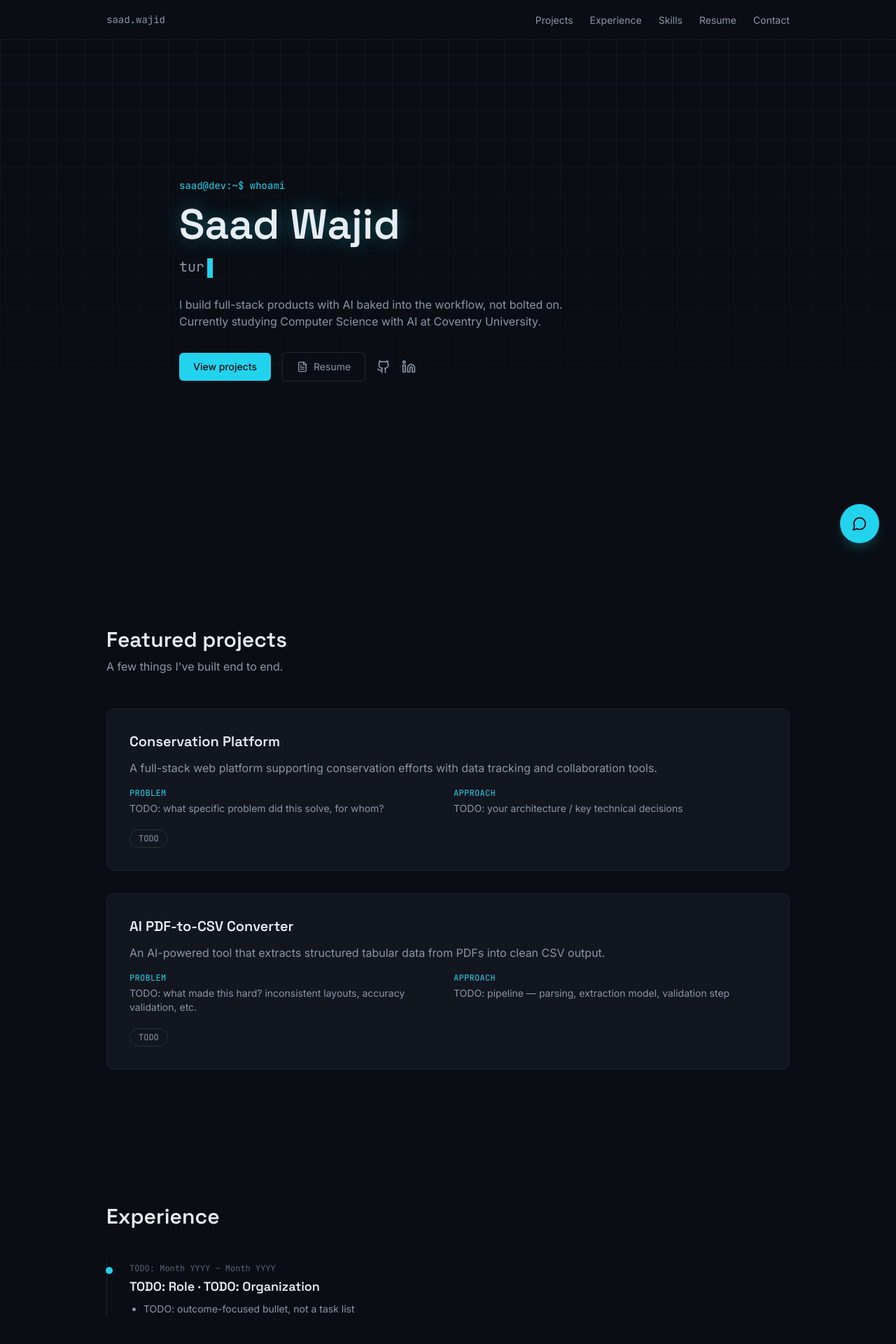
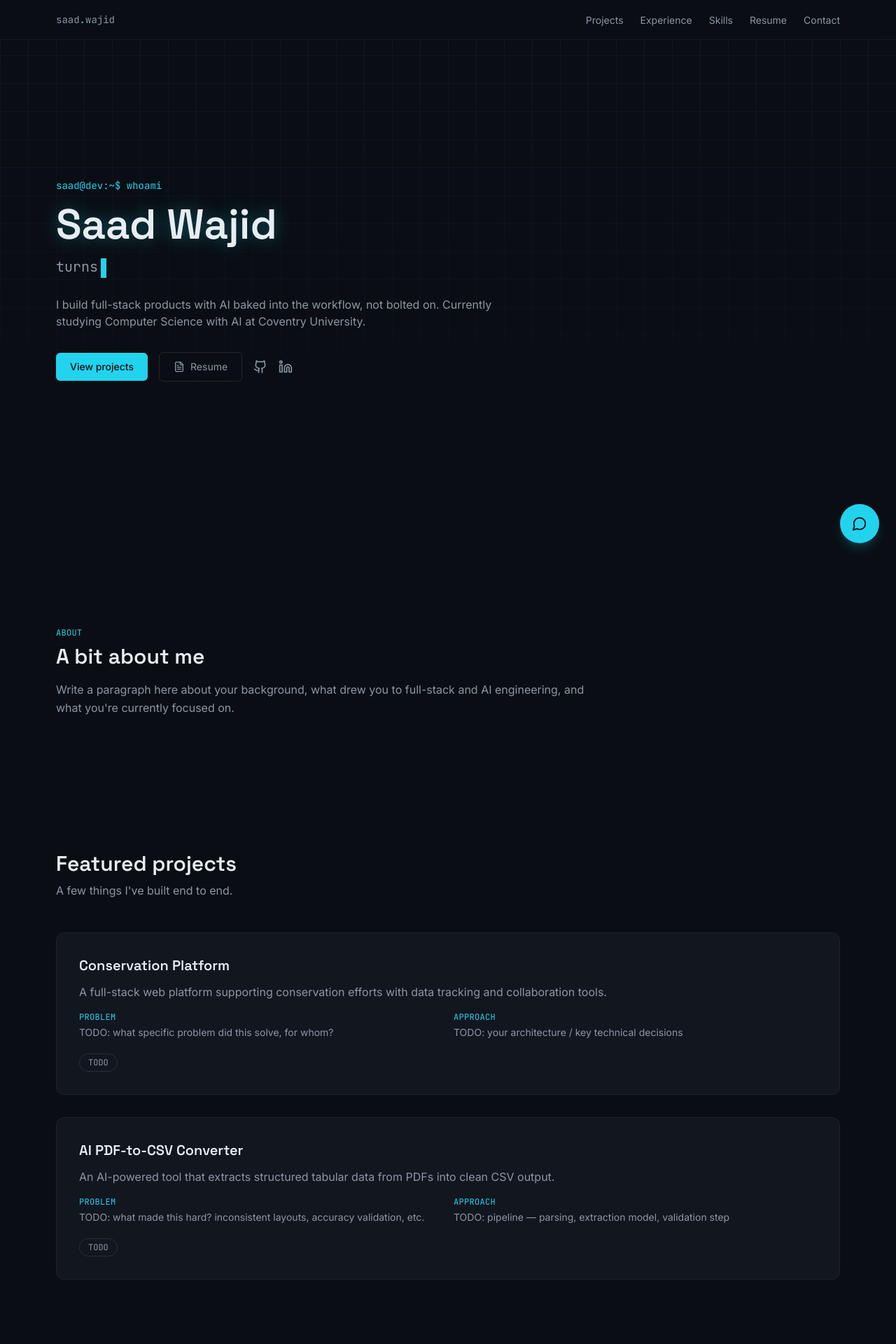
Before and after one commit to Calculite01/Portfolio-Site, a Next.js app: page / in a window 1280 px wide. Shown: the top 1920 px of the page at 70% size. Built offline with nearby package versions, Linux system fonts and the light colour scheme.

Commit message:
Increased width for large view devices

```diff
--- a/app/page.tsx
+++ b/app/page.tsx
@@ -1,5 +1,6 @@
 import Nav from "@/components/Nav";
 import Hero from "@/components/Hero";
+import AboutMe from "@/components/AboutMe";
 import Projects from "@/components/Projects";
 import Experience from "@/components/Experience";
 import Skills from "@/components/Skills";
@@ -13,6 +14,7 @@ export default function Home() {
     <main className="min-h-screen bg-bg">
       <Nav />
       <Hero />
+      <AboutMe />
       <Projects />
       <Experience />
       <Skills />
--- /dev/null
+++ b/components/AboutMe.tsx
@@ -0,0 +1,33 @@
+"use client";
+
+import { motion } from "framer-motion";
+
+export default function AboutMe() {
+  return (
+    <section id="about" className="mx-auto max-w-[1400px] px-6 py-24 sm:px-10 lg:px-20">
+      <motion.div
+        initial={{ opacity: 0, y: 20 }}
+        whileInView={{ opacity: 1, y: 0 }}
+        viewport={{ once: true, margin: "-80px" }}
+        transition={{ duration: 0.5, ease: "easeOut" }}
+        className="max-w-3xl"
+      >
+        <p className="font-mono text-xs uppercase tracking-wide text-accent">
+          About
+        </p>
+        <h2 className="mt-2 font-display text-2xl font-semibold text-ink sm:text-3xl">
+          A bit about me
+        </h2>
+        <p className="mt-4 leading-relaxed text-ink-muted">
+          {/* TODO: replace with your own paragraph — background, what got you
+          into full-stack + AI, what you're currently focused on learning or
+          building, what kind of role you're looking for. Keep it to one
+          tight paragraph; this isn't the place for a full bio. */}
+          Write a paragraph here about your background, what drew you to
+          full-stack and AI engineering, and what you&apos;re currently
+          focused on.
+        </p>
+      </motion.div>
+    </section>
+  );
+}
--- a/components/Contact.tsx
+++ b/components/Contact.tsx
@@ -6,7 +6,7 @@ import { links } from "@/lib/data";
 
 export default function Contact() {
   return (
-    <section id="contact" className="mx-auto max-w-5xl px-6 py-24">
+    <section id="contact" className="mx-auto max-w-[1400px] px-6 py-24 sm:px-10 lg:px-20">
       <motion.div
         initial={{ opacity: 0, y: 20 }}
         whileInView={{ opacity: 1, y: 0 }}
--- a/components/Education.tsx
+++ b/components/Education.tsx
@@ -5,7 +5,7 @@ import { education } from "@/lib/data";
 
 export default function Education() {
   return (
-    <section id="education" className="mx-auto max-w-5xl px-6 py-24">
+    <section id="education" className="mx-auto max-w-[1400px] px-6 py-24 sm:px-10 lg:px-20">
       <h2 className="font-display text-2xl font-semibold text-ink sm:text-3xl">
         Education
       </h2>
--- a/components/Experience.tsx
+++ b/components/Experience.tsx
@@ -5,7 +5,7 @@ import { experience } from "@/lib/data";
 
 export default function Experience() {
   return (
-    <section id="experience" className="mx-auto max-w-5xl px-6 py-24">
+    <section id="experience" className="mx-auto max-w-[1400px] px-6 py-24 sm:px-10 lg:px-20">
       <h2 className="font-display text-2xl font-semibold text-ink sm:text-3xl">
         Experience
       </h2>
--- a/components/Hero.tsx
+++ b/components/Hero.tsx
@@ -51,9 +51,9 @@ export default function Hero() {
   return (
     <section
       id="top"
-      className="relative flex min-h-screen flex-col items-start justify-center overflow-hidden bg-grid-fade px-6"
+      className="relative flex min-h-screen flex-col items-start justify-center overflow-hidden bg-grid-fade px-6 sm:px-10 lg:px-20"
     >
-      <div className="mx-auto w-full max-w-3xl">
+      <div className="mx-auto w-full max-w-[1400px]">
         <motion.p
           initial={{ opacity: 0, y: 16 }}
           animate={{ opacity: 1, y: 0 }}
@@ -88,7 +88,7 @@ export default function Hero() {
           initial={{ opacity: 0, y: 16 }}
           animate={{ opacity: 1, y: 0 }}
           transition={{ duration: 0.6, delay: 0.3, ease: "easeOut" }}
-          className="mt-6 max-w-xl text-ink-muted"
+          className="mt-6 max-w-2xl text-ink-muted"
         >
           I build full-stack products with AI baked into the workflow, not
           bolted on. Currently studying Computer Science with AI at Coventry
--- a/components/Nav.tsx
+++ b/components/Nav.tsx
@@ -11,7 +11,7 @@ const links = [
 export default function Nav() {
   return (
     <header className="fixed top-0 left-0 right-0 z-40 border-b border-white/5 bg-bg/80 backdrop-blur-md">
-      <nav className="mx-auto flex max-w-5xl items-center justify-between px-6 py-4">
+      <nav className="mx-auto flex max-w-[1400px] items-center justify-between px-6 py-4 sm:px-10 lg:px-20">
         <a
           href="#top"
           className="font-mono text-sm text-ink-muted hover:text-accent transition-colors"
--- a/components/Projects.tsx
+++ b/components/Projects.tsx
@@ -6,7 +6,7 @@ import { ArrowUpRight, Github } from "lucide-react";
 
 export default function Projects() {
   return (
-    <section id="projects" className="mx-auto max-w-5xl px-6 py-24">
+    <section id="projects" className="mx-auto max-w-[1400px] px-6 py-24 sm:px-10 lg:px-20">
       <h2 className="font-display text-2xl font-semibold text-ink sm:text-3xl">
         Featured projects
       </h2>
--- a/components/Resume.tsx
+++ b/components/Resume.tsx
@@ -6,7 +6,7 @@ import { links } from "@/lib/data";
 
 export default function Resume() {
   return (
-    <section id="resume" className="mx-auto max-w-5xl px-6 py-24">
+    <section id="resume" className="mx-auto max-w-[1400px] px-6 py-24 sm:px-10 lg:px-20">
       <div className="flex flex-wrap items-center justify-between gap-4">
         <h2 className="font-display text-2xl font-semibold text-ink sm:text-3xl">
           Resume
--- a/components/Skills.tsx
+++ b/components/Skills.tsx
@@ -5,7 +5,7 @@ import { skills } from "@/lib/data";
 
 export default function Skills() {
   return (
-    <section id="skills" className="mx-auto max-w-5xl px-6 py-24">
+    <section id="skills" className="mx-auto max-w-[1400px] px-6 py-24 sm:px-10 lg:px-20">
       <h2 className="font-display text-2xl font-semibold text-ink sm:text-3xl">
         Skills &amp; stack
       </h2>
```
